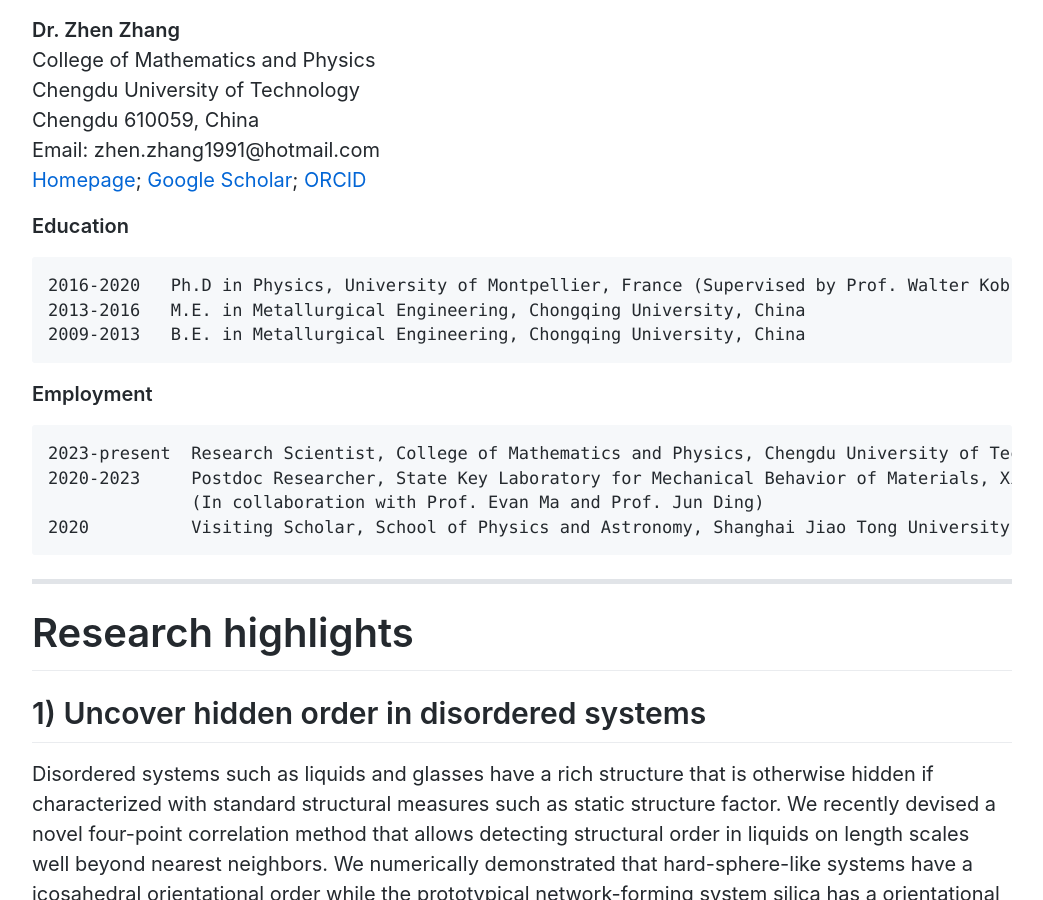
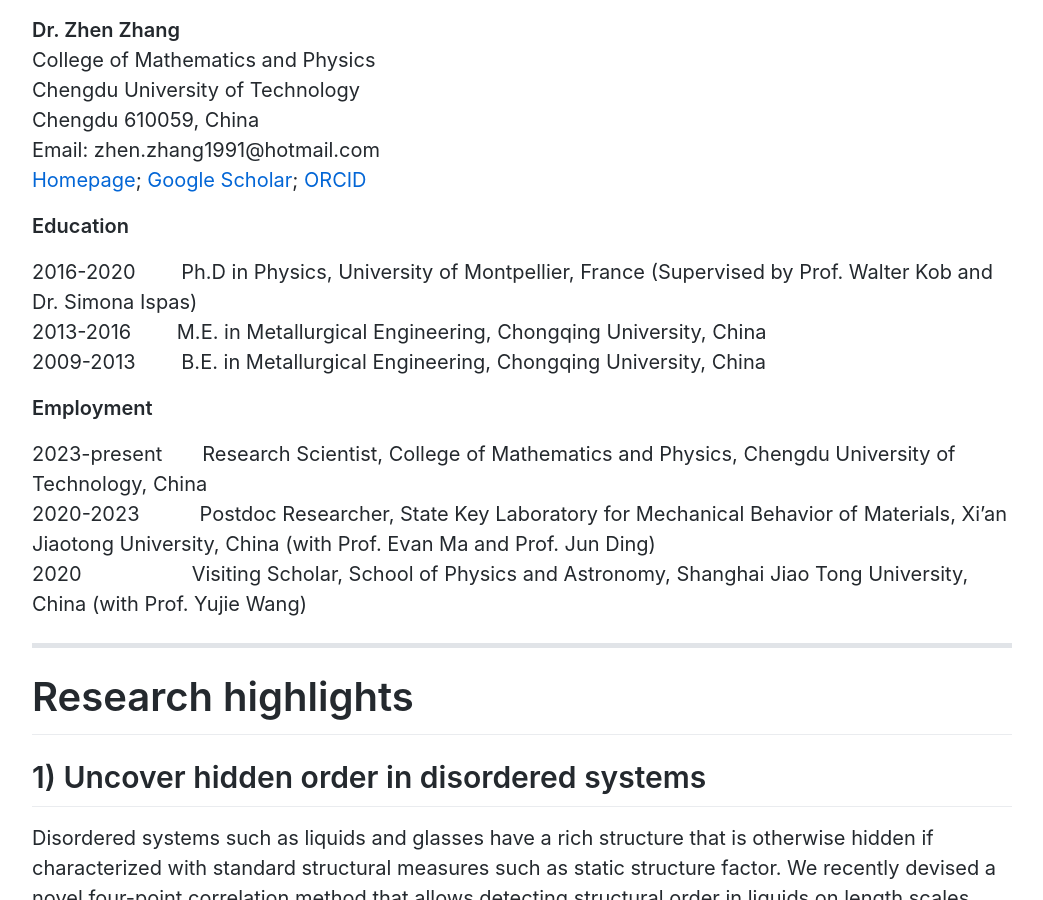
Before and after one commit to zhenzhang1991/zhenzhang1991.github.io, a Jekyll site: the page built from index.md, in a window 1280 px wide and 900 px high, scrolled down 424 px. Shown: the whole window, without its empty margins (118-1161 px from the left). Built offline with Jekyll 4.4.1, drawn with Linux system fonts in a browser that asks for light colours; Markdown is read by kramdown in place of the engine named in the settings; comment, search, counter and statistics services are not loaded.

Commit message:
Update index.md

```diff
--- a/index.md
+++ b/index.md
@@ -18,19 +18,18 @@ Email: zhen.zhang1991@hotmail.com<br>
 [ORCID](https://orcid.org/0000-0003-2128-6215)
 
 **Education**
-<pre>
-2016-2020   Ph.D in Physics, University of Montpellier, France (Supervised by Prof. Walter Kob and Dr. Simona Ispas)
-2013-2016   M.E. in Metallurgical Engineering, Chongqing University, China
-2009-2013   B.E. in Metallurgical Engineering, Chongqing University, China
-</pre>
+
+2016-2020     Ph.D in Physics, University of Montpellier, France (Supervised by Prof. Walter Kob and Dr. Simona Ispas) <br>
+2013-2016     M.E. in Metallurgical Engineering, Chongqing University, China <br>
+2009-2013     B.E. in Metallurgical Engineering, Chongqing University, China
+
 
 **Employment**
-<pre>
-2023-present  Research Scientist, College of Mathematics and Physics, Chengdu University of Technology, China
-2020-2023     Postdoc Researcher, State Key Laboratory for Mechanical Behavior of Materials, Xi’an Jiaotong University, China
-              (In collaboration with Prof. Evan Ma and Prof. Jun Ding)
-2020          Visiting Scholar, School of Physics and Astronomy, Shanghai Jiao Tong University, China
-</pre>
+
+2023-present  Research Scientist, College of Mathematics and Physics, Chengdu University of Technology, China <br>
+2020-2023   Postdoc Researcher, State Key Laboratory for Mechanical Behavior of Materials, Xi’an Jiaotong University, China (with Prof. Evan Ma and Prof. Jun Ding) <br>
+2020      Visiting Scholar, School of Physics and Astronomy, Shanghai Jiao Tong University, China (with Prof. Yujie Wang)
+
 * * *
 
 # Research highlights
```
